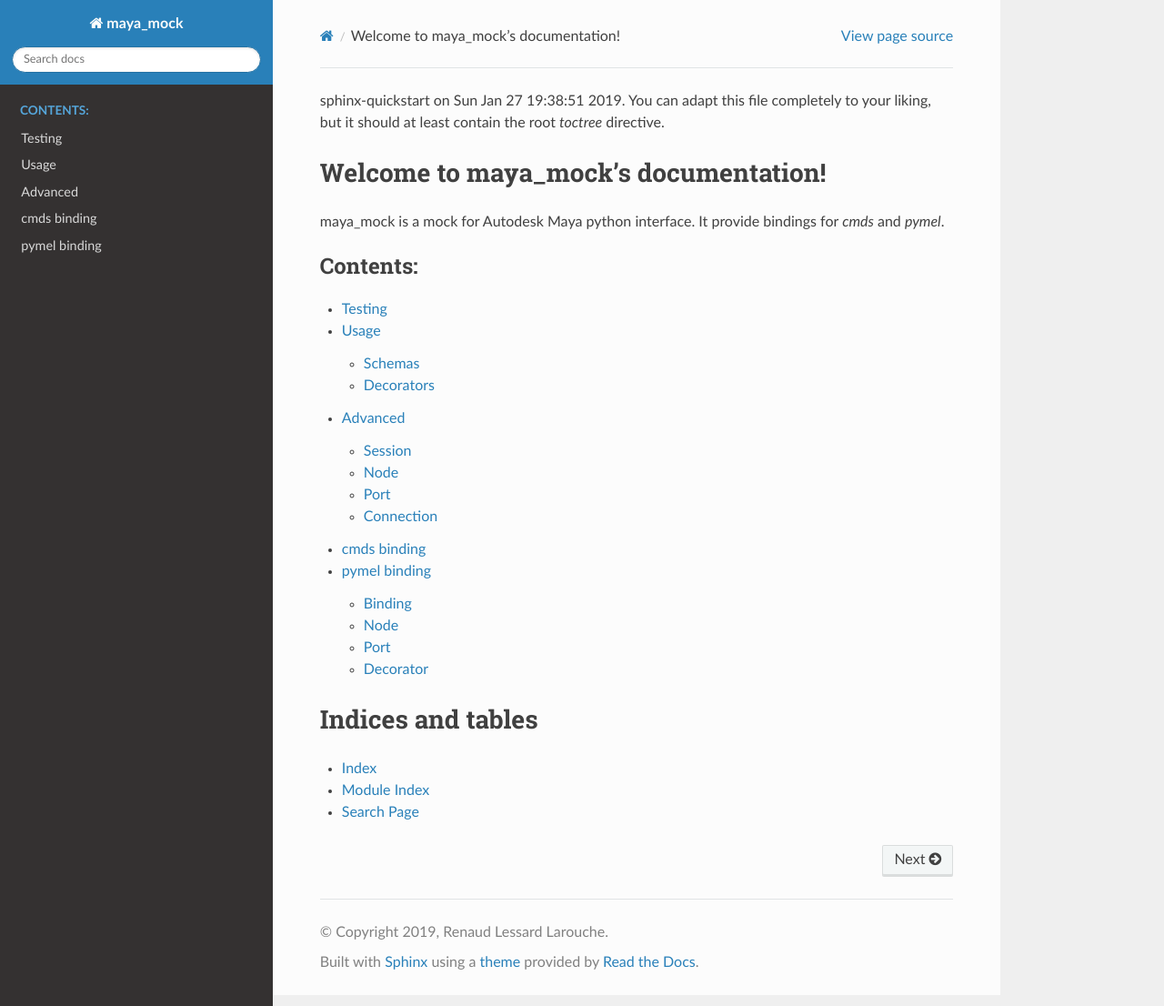
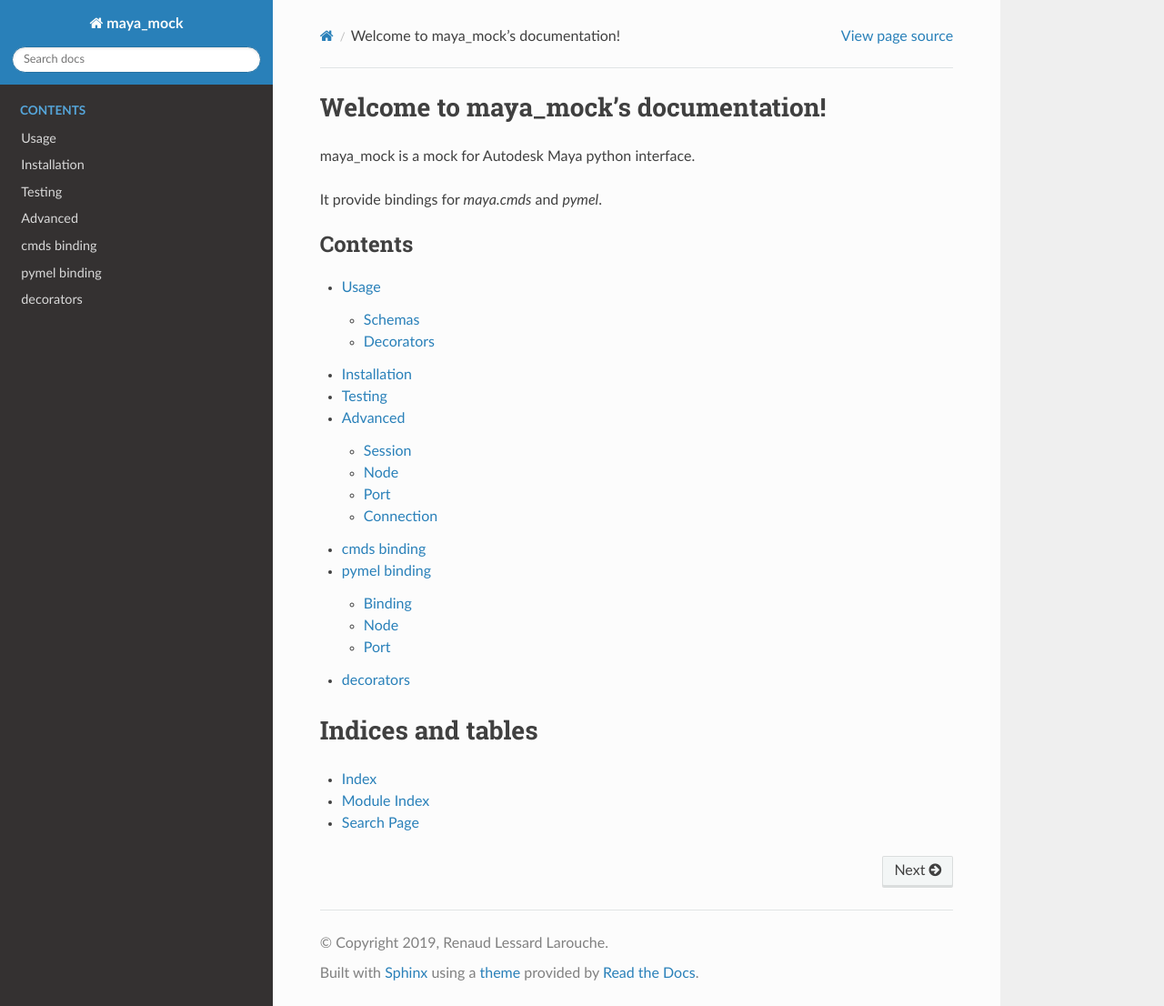
Before and after one commit to renaudll/maya-mock, a Sphinx documentation site: the page built from docs/index.rst, in a window 1280 px wide and 1106 px high. Shown: the whole window at 91% size. Built offline with Sphinx 7.4.7 and the Read the Docs theme 2.0.0, drawn with Linux system fonts in a browser that asks for light colours.

Commit message:
Fix sphinx warning, tweak doc

```diff
--- a/docs/cmds.rst
+++ b/docs/cmds.rst
@@ -1,8 +1,5 @@
 cmds binding
 ============
 
-.. autoclass:: maya_mock.MockedCmdsSession
+.. automodule:: maya_mock.cmds
   :members:
-
-.. autoclass:: maya_mock.decorators.mock_cmds
-  :members:
--- /dev/null
+++ b/docs/decorators.rst
@@ -0,0 +1,5 @@
+decorators
+==========
+
+.. automodule:: maya_mock.decorators
+  :members:
--- a/docs/index.rst
+++ b/docs/index.rst
@@ -1,27 +1,21 @@
-.. maya_mock documentation master file, created by
-sphinx-quickstart on Sun Jan 27 19:38:51 2019.
-You can adapt this file completely to your liking, but it should at least
-contain the root `toctree` directive.
-
 Welcome to maya_mock's documentation!
 =====================================
 
 maya_mock is a mock for Autodesk Maya python interface.
-It provide bindings for `cmds` and `pymel`.
 
+It provide bindings for `maya.cmds` and `pymel`.
 
 .. toctree::
    :maxdepth: 2
-   :caption: Contents:
+   :caption: Contents
 
+   usage
    installation
    testing
-   usage
    api
    cmds
    pymel
-
-
+   decorators
 
 
 Indices and tables
--- a/docs/pymel.rst
+++ b/docs/pymel.rst
@@ -19,9 +19,3 @@
 
 .. autoclass:: maya_mock.MockedPymelPort
   :members:
-
-Decorator
----------
-
-.. autoclass:: maya_mock.decorators.mock_pymel
-  :members:
```
Also changed, not shown: docs/installation.rst (+5 -4 lines), docs/usage.rst (+0 -7 lines), 5 other files.
